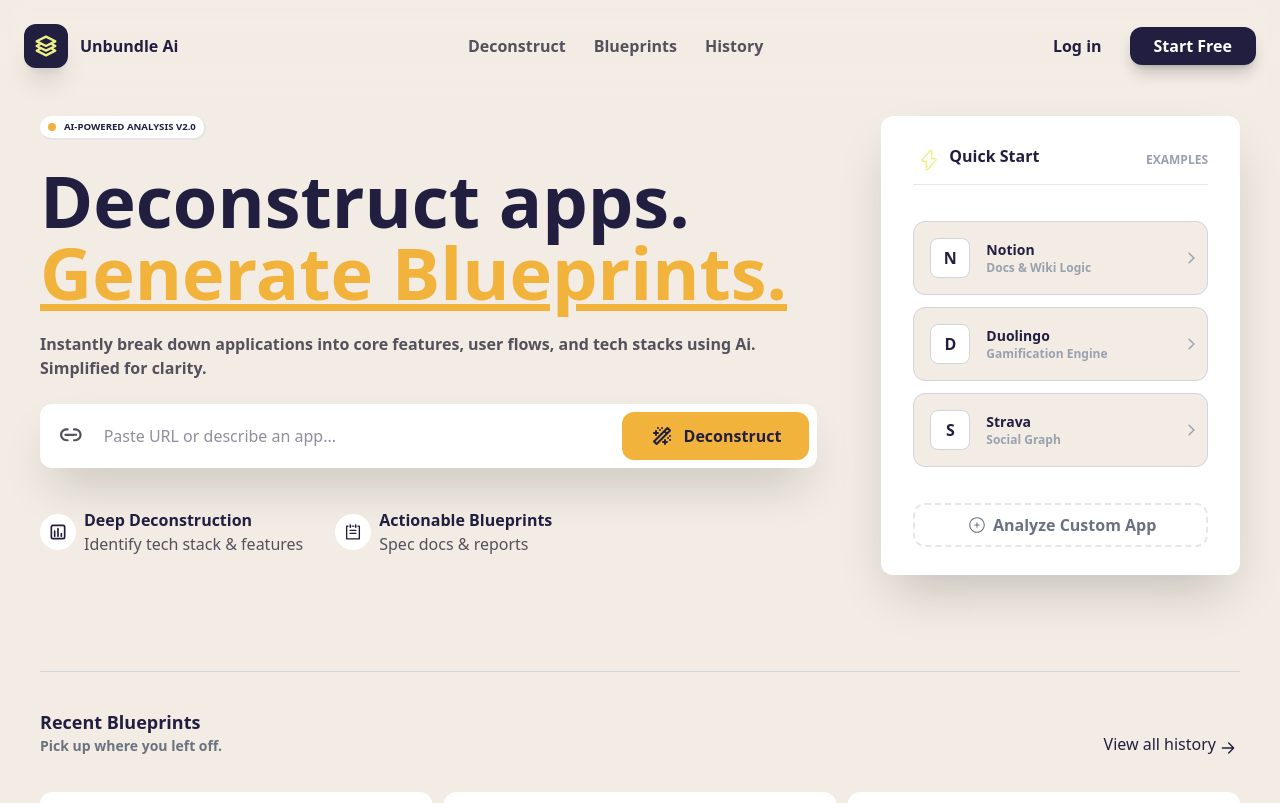
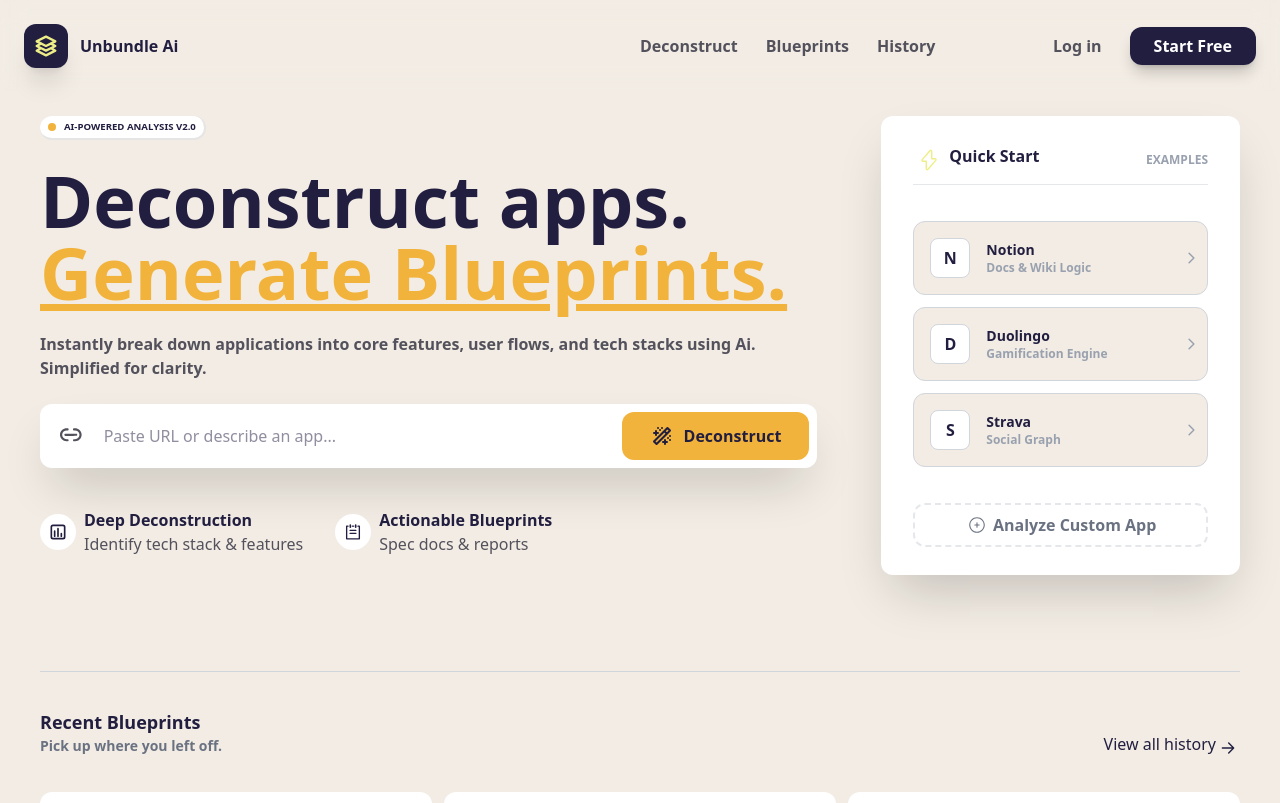
Before and after one commit to willydot21/landing-unbundleAI, a React (Vite) app: page / in a window 1280 px wide. Shown: the top 803 px of the page. Built offline with nearby package versions, Linux system fonts and the light colour scheme.

Commit message:
hamburger menu

```diff
--- a/src/App.tsx
+++ b/src/App.tsx
@@ -1,4 +1,4 @@
-import {useRef, type PropsWithChildren } from "react";
+import { type PropsWithChildren } from "react";
 import Logo from "./components/icons/logo";
 import { SocialIcon } from "./components/icons/social";
 import { Icon } from "./components/icons/Icon";
@@ -74,25 +74,43 @@
   // TODO : ADD SCROLL EFFECTS
   // TODO : ADD RESPONSIVE MENU
   // TODO : ADD ACTIVE LINK STYLES
-  // TODO : FIX HAMBURGER MENU
+  // TODO : FIX HAMBURGER MENU ** BUGS
 
-  const { menuOpen, setMenuOpen, scrolled, setScrolled } = useNavbar();
+  const { menuOpen, setMenuOpen, scrolled } = useNavbar();
+
+  const _content = `
+    flex items-center justify-evenly flex-col
+    text-tertiary-100 gap-x-7
+    w-full h-screen
+    absolute -left-full top-0
+    transition-all duration-200 ease-in-out
+    md:flex-row md:justify-between md:w-full
+    md:static
+    md:width-auto md:h-auto
+    md:transition-none
+    max-md:data-[active=true]:left-0
+    max-md:data-[active=true]:bg-gray-950
+    max-md:data-[active=true]:p-10
+    group
+  `;
 
   return (
-    <nav className="flex w-full items-center justify-between backdrop-blur-md fixed left-0 top-0 mx-auto p-6 z-50 [&.scroll]:bg-white/50 [&.scroll]:border-b [&.scroll]:border-b-gray-200 [&.scroll]:py-4 [&.scroll]:shadow-3xl transition-all ease-in-out duration-300">
-      <aside className="flex items-center gap-x-3">
+    <nav data-scroll={scrolled} className="flex w-full items-center justify-between backdrop-blur-md fixed left-0 top-0 mx-auto p-6 z-50 data-[scroll=true]:bg-white/50 data-[scroll=true]:border-b data-[scroll=true]:border-b-gray-200 data-[scroll=true]:py-4 data-[scroll=true]:shadow-3xl transition-all ease-in-out duration-300">
+      <aside className="flex items-center gap-x-3 w-full">
         <Logo dark={false} />
         <strong>Unbundle Ai</strong>
       </aside>
-      <ul className="flex text-tertiary-100 gap-x-7">
-        <li><a href="#" className="hover:text-primary-100 font-semibold">Deconstruct</a></li>
-        <li><a href="#" className="hover:text-primary-100 font-semibold">Blueprints</a></li>
-        <li><a href="#" className="hover:text-primary-100 font-semibold">History</a></li>
-      </ul>
-      <ul className="flex gap-x-7">
-        <li><a href="#" className="hover:text-primary-200 font-semibold">Log in</a></li>
-        <li><a href="#" className="hover:bg-primary-200 font-semibold text-white bg-primary-100 px-6 py-2 rounded-xl shadow-black-op shadow-lg">Start Free</a></li>
-      </ul>
+      <aside data-active={menuOpen} className={_content}>
+        <ul className="flex text-tertiary-100 gap-x-7 group-data-[active=true]:flex-col group-data-[active=true]:justify-center group-data-[active=true]:text-center group-data-[active=true]:w-full group-data-[active=true]:gap-y-15">
+          <li><a href="#" className="hover:text-primary-100 font-semibold group-data-[active=true]:hover:text-secondary-50">Deconstruct</a></li>
+          <li><a href="#" className="hover:text-primary-100 font-semibold group-data-[active=true]:hover:text-secondary-50">Blueprints</a></li>
+          <li><a href="#" className="hover:text-primary-100 font-semibold group-data-[active=true]:hover:text-secondary-50">History</a></li>
+        </ul>
+        <ul className="flex gap-x-7 group-data-[active=true]:justify-center group-data-[active=true]:text-center group-data-[active=true]:w-full group-data-[active=true]:gap-x-10">
+          <li><a href="#" className="hover:text-primary-200 font-semibold">Log in</a></li>
+          <li><a href="#" className="hover:bg-primary-200 font-semibold text-white bg-primary-100 px-6 py-2 rounded-xl shadow-black-op shadow-lg">Start Free</a></li>
+        </ul>
+      </aside>
       <MenuButton state={menuOpen} click={() => setMenuOpen(!menuOpen)} />
     </nav>
   );
--- a/src/hooks/useNavbar.ts
+++ b/src/hooks/useNavbar.ts
@@ -1,9 +1,27 @@
-import { useState } from "react";
+import { useEffect, useState } from "react";
 
 export default function useNavbar() {
 
   const [menuOpen, setMenuOpen] = useState(false);
   const [scrolled, setScrolled] = useState(false);
+
+  useEffect(() => {
+    document.body.style.overflow = menuOpen ? "hidden" : "auto";
+
+    return () => {
+      document.body.style.overflow = "auto";
+    };
+  }, [menuOpen]);
+
+  useEffect(() => {
+    const handleScroll = () => {
+      setScrolled(window.scrollY > 56);
+    };
+
+    window.addEventListener("scroll", handleScroll);
+    return () => window.removeEventListener("scroll", handleScroll);
+  }, []);
+
 
   return {
     menuOpen,
```
